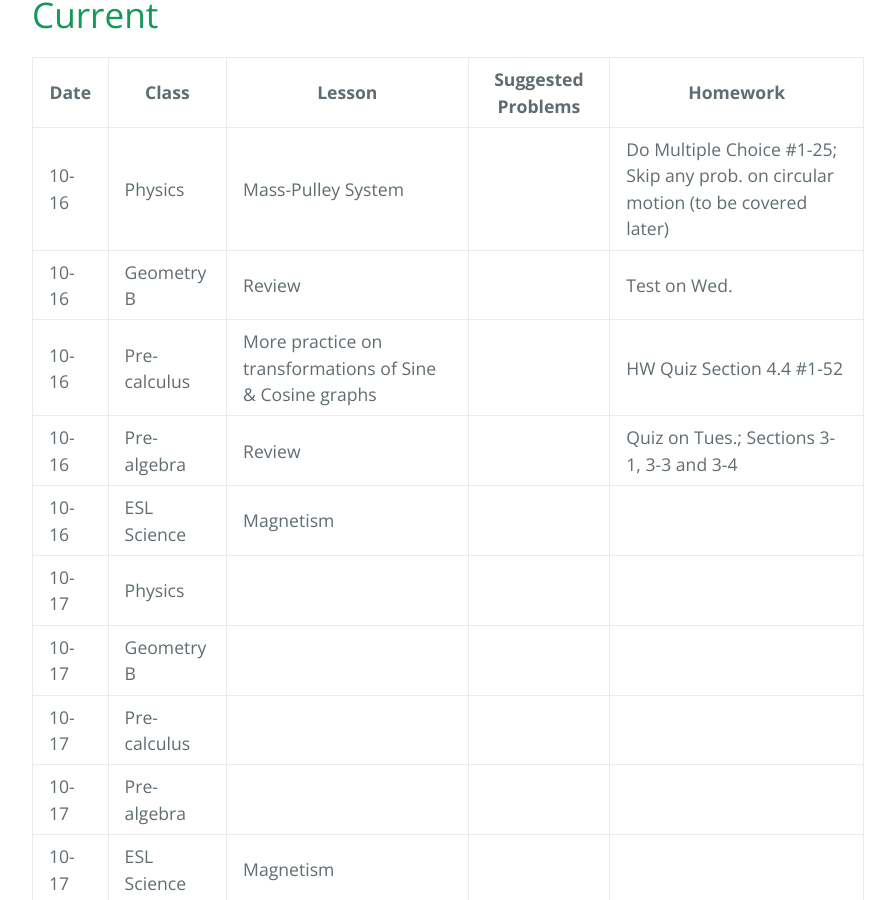
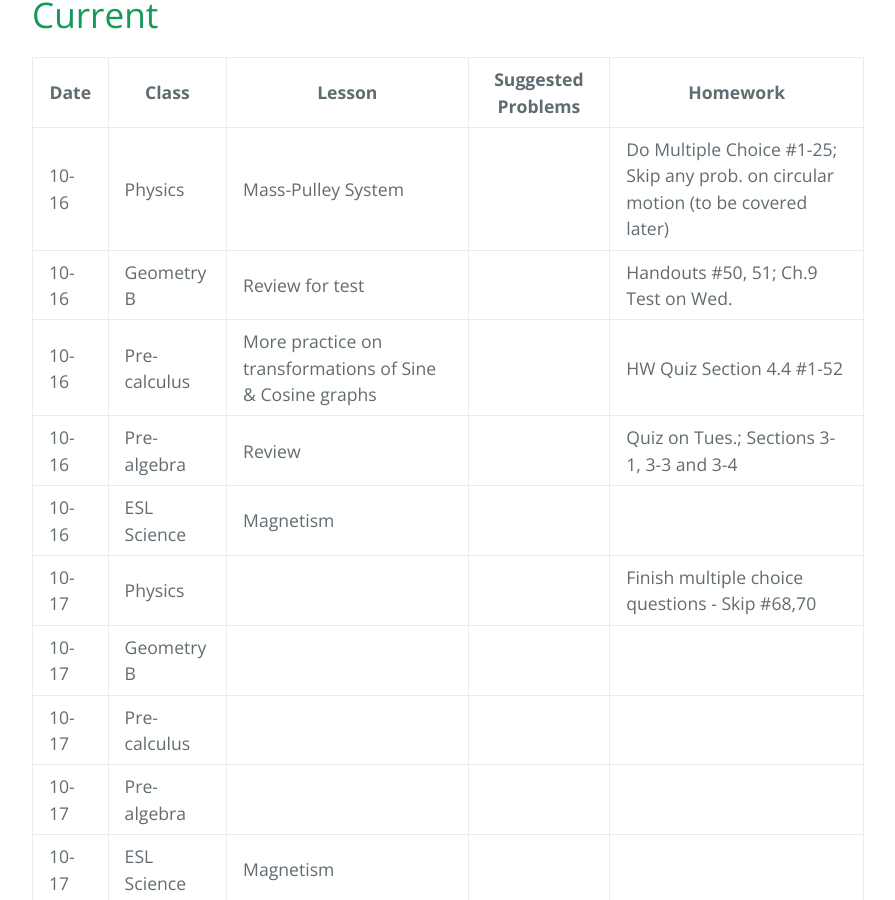
Before and after one commit to gpayoo/gpayoo, a Jekyll site: the page built from index.md, in a window 1280 px wide and 900 px high, scrolled down 511 px. Shown: the whole window, without its empty margins (192-1087 px from the left). Built offline with Jekyll 4.4.1, drawn with Linux system fonts in a browser that asks for light colours; our own code applies the rules of GitHub Pages for plain Markdown files.

Commit message:
Update index.md

```diff
--- a/index.md
+++ b/index.md
@@ -11,11 +11,11 @@ layout: default
 | Date | Class | Lesson | Suggested Problems | Homework |
 | ---- | ----- | ------ | -------- | ---
 | 10-16 | Physics | Mass-Pulley System | | Do Multiple Choice #1-25; Skip any prob. on circular motion (to be covered later)
-| 10-16 | Geometry B | Review  | |  Test on Wed. |
+| 10-16 | Geometry B | Review for test  | |  Handouts #50, 51; Ch.9 Test on Wed. |
 | 10-16 | Pre-calculus | More practice on transformations of Sine & Cosine graphs | |  HW Quiz Section 4.4 #1-52
 | 10-16 | Pre-algebra | Review  | | Quiz on Tues.; Sections 3-1, 3-3 and 3-4
 | 10-16 | ESL Science | Magnetism |  |
-| 10-17 | Physics |  | |
+| 10-17 | Physics |  | | Finish multiple choice questions - Skip #68,70
 | 10-17 | Geometry B |   | |   |
 | 10-17 | Pre-calculus |  | |
 | 10-17 | Pre-algebra |   | |
```
